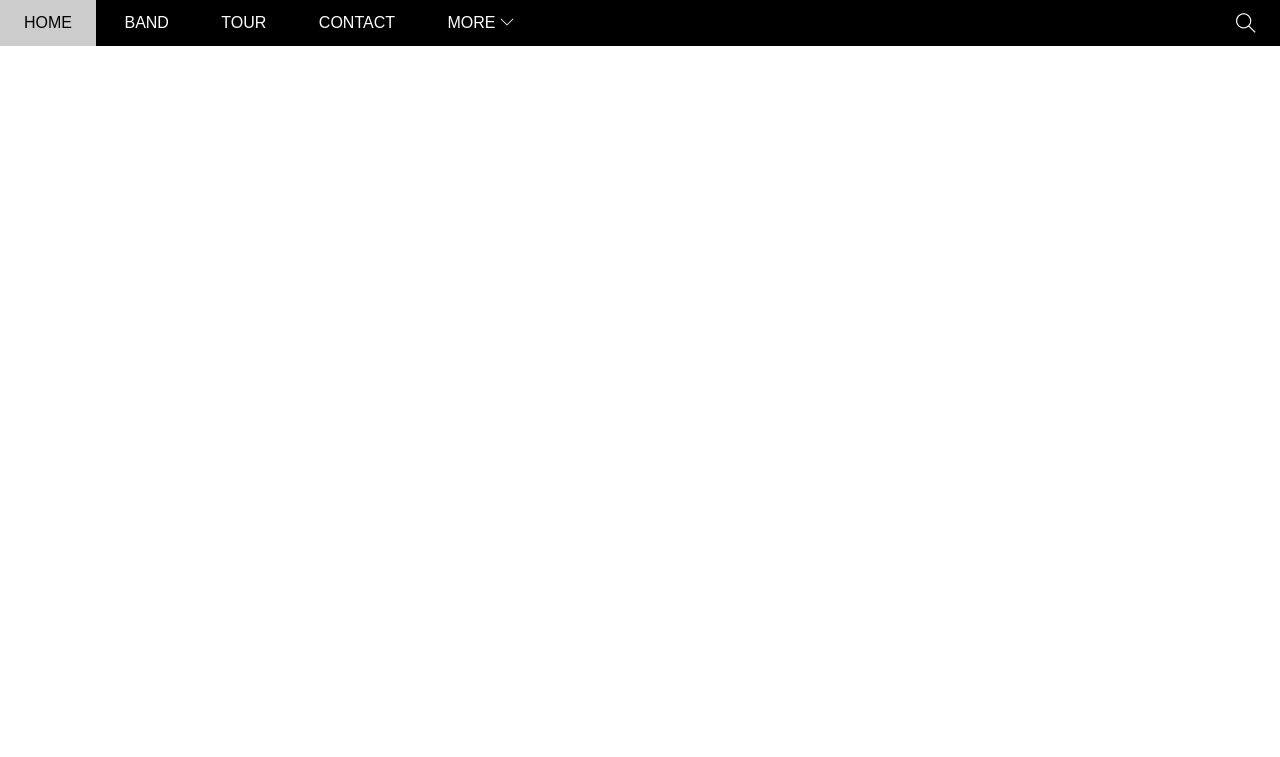
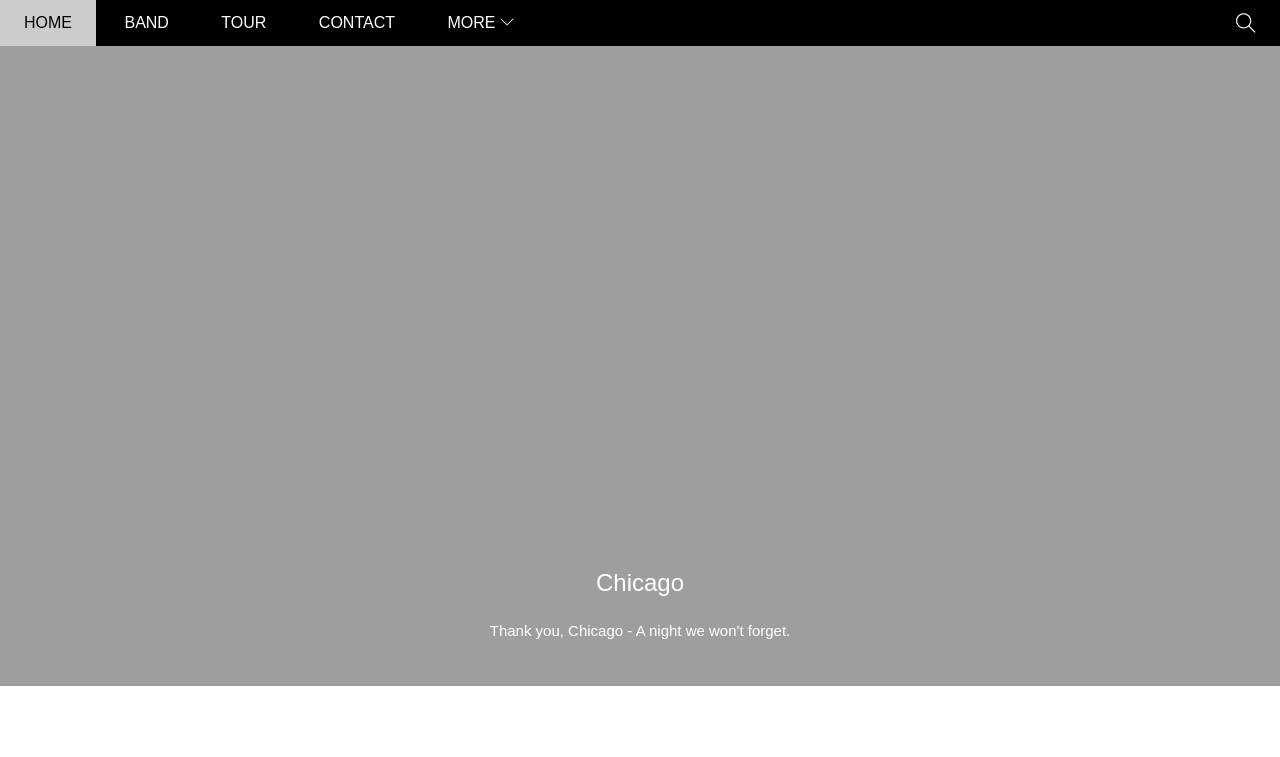
Before and after one commit to TriTran789/w3Band, a plain HTML site: page index.html in a window 1280 px wide. Shown: the top 757 px of the page. Drawn offline with Linux system fonts and the light colour scheme; the site is published under a folder, as on GitHub Pages, so addresses that start at the root find nothing.

Commit message:
fix slider

```diff
--- a/assets/css/style.css
+++ b/assets/css/style.css
@@ -192,7 +192,7 @@ html {
 #slider {
     margin-top: 46px;
     padding-top: 50%;
-    background: url(/assets/img/slider/slider1.jpg) top center / cover no-repeat;
+    background: url(../img/slider/slider1.jpg) top center / cover no-repeat;
     position: relative;
 }
 
```
